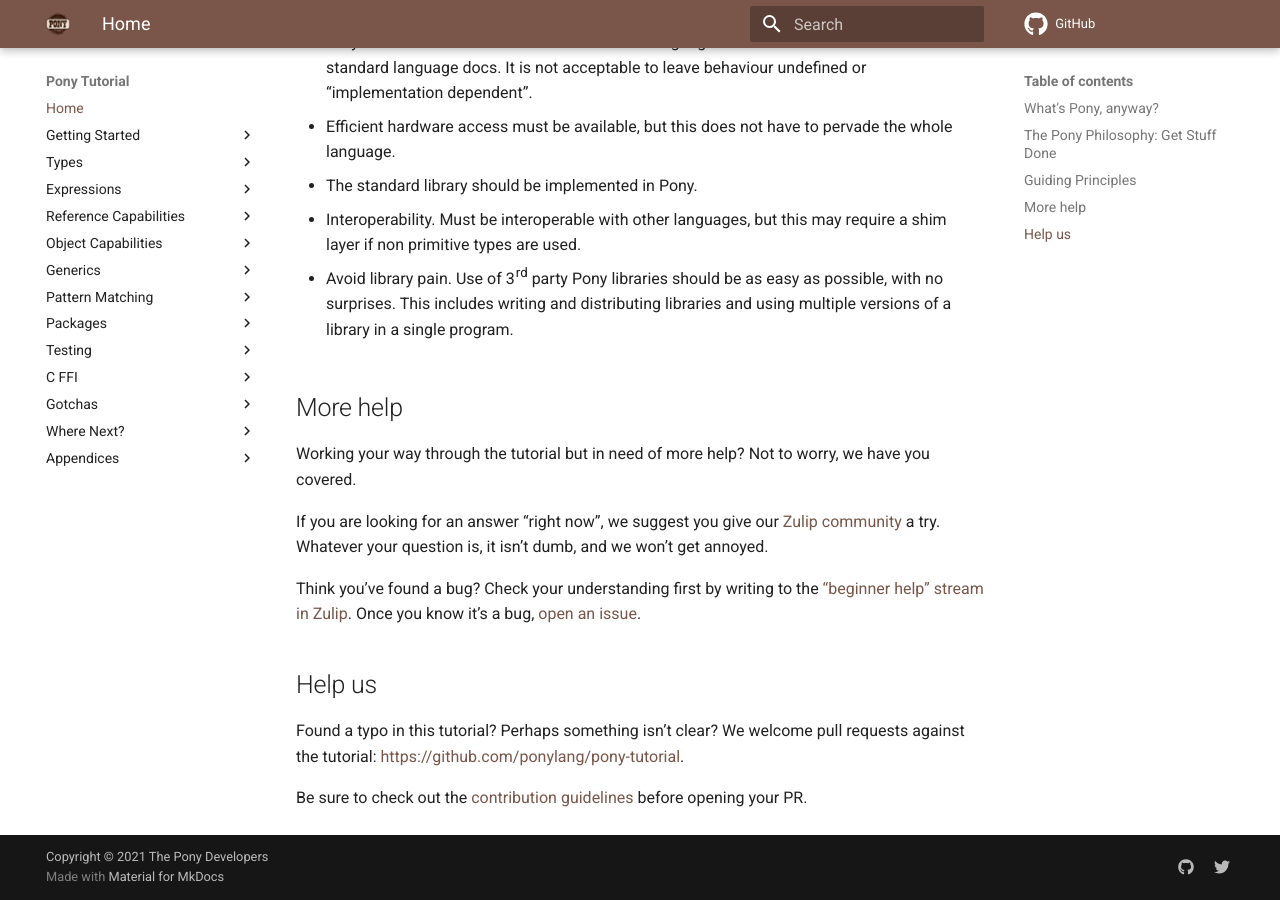
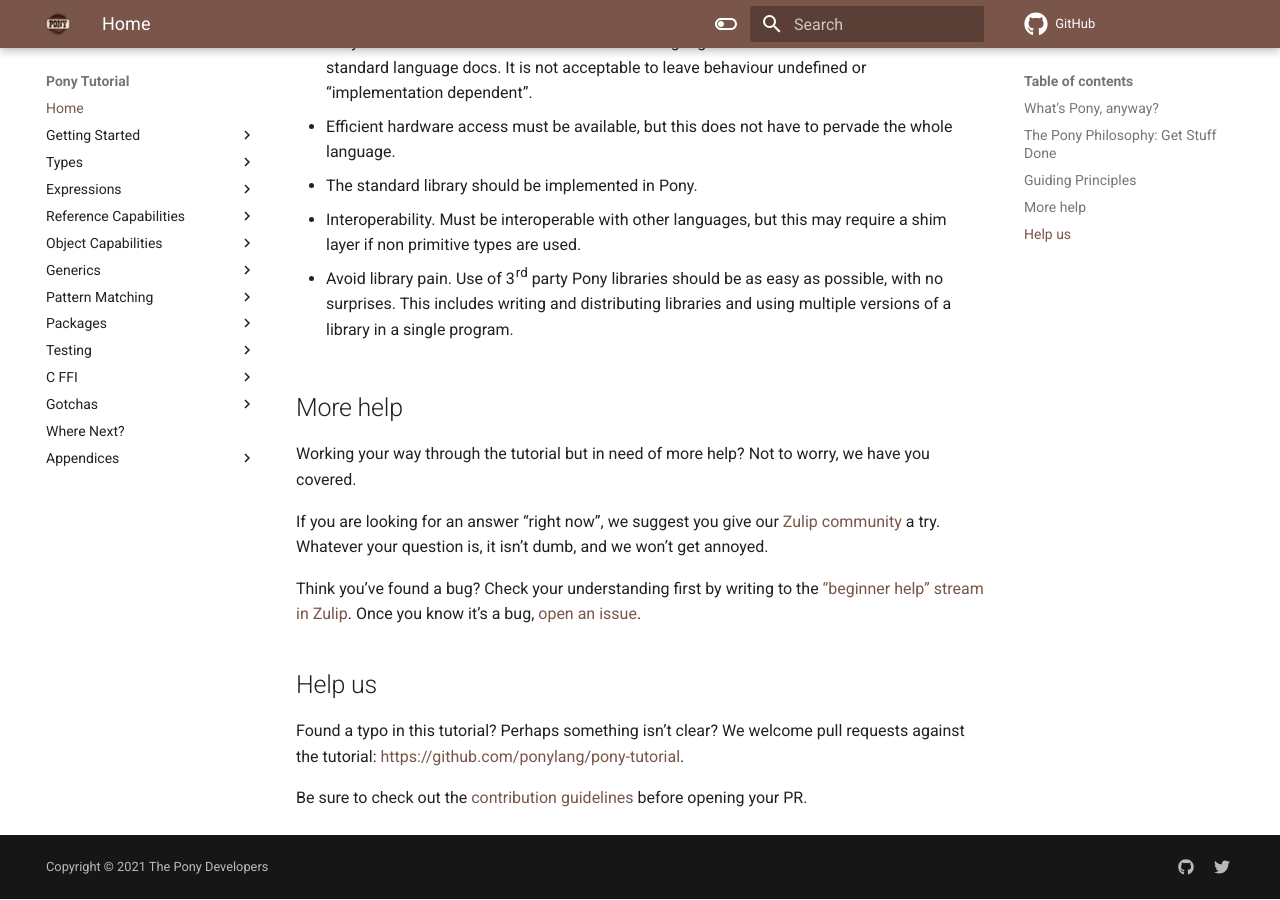
Before and after one commit to ponylang/pony-tutorial, an MkDocs documentation site: the page built from docs/index.md, in a window 1280 px wide and 900 px high, scrolled down 2620 px. Built offline with MkDocs 1.6.1 and Material for MkDocs 9.7.7, drawn with Linux system fonts in a browser that asks for light colours; comment, search, counter and statistics services are not loaded.

Commit message:
Insiders features

```diff
--- a/mkdocs.yml
+++ b/mkdocs.yml
@@ -6,6 +6,7 @@
 use_directory_urls: false
 
 extra:
+  generator: false
   social:
     - icon: fontawesome/brands/github
       link: https://github.com/ponylang
@@ -15,7 +16,11 @@
 markdown_extensions:
   - pymdownx.highlight
   - pymdownx.smartsymbols
-  - pymdownx.superfences
+  - pymdownx.superfences:
+      custom_fences:
+        - name: mermaid
+          class: mermaid-experimental
+          format: !!python/name:pymdownx.superfences.fence_code_format
   - smarty
   - toc:
       permalink: true
@@ -32,6 +37,11 @@
 
   features:
     - navigation.instant
+    - navigation.indexes
+    - navigation.tracking
+    - search.highlight
+    - search.share
+    - search.suggest
 
   icon:
     repo: fontawesome/brands/github
@@ -39,8 +49,21 @@
   logo: assets/logo.png
 
   palette:
-    primary: brown
-    accent: amber
+    # Light mode
+    - scheme: default
+      primary: brown
+      accent: amber
+      toggle:
+        icon: material/toggle-switch-off-outline
+        name: Switch to dark mode
+
+    # Dark mode
+    - scheme: slate
+      primary: brown
+      accent: amber
+      toggle:
+        icon: material/toggle-switch
+        name: Switch to light mode
 
 nav:
   - Home: "index.md"
```
